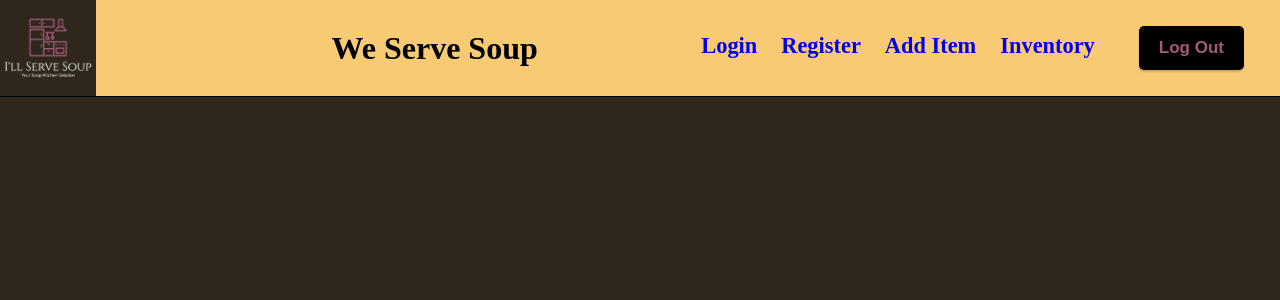
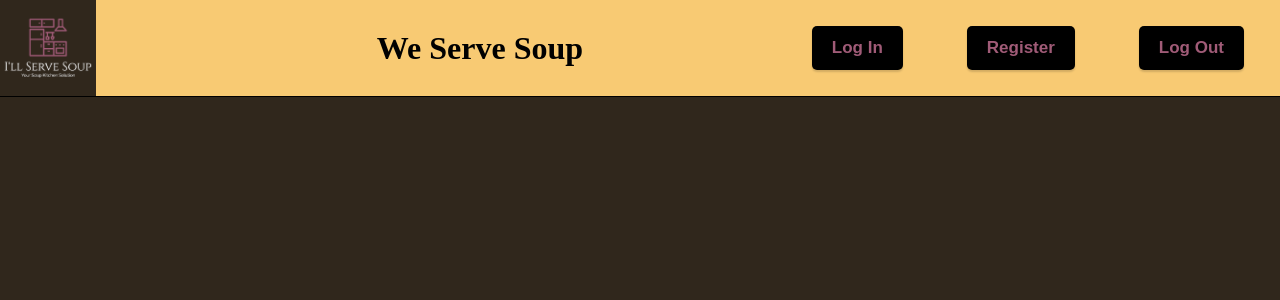
Before and after one commit to yorkcook/FE, a React (Create React App) app in the folder soup/: page /inventory in a window 1280 px wide. Shown: the top 300 px of the page. Built offline with nearby package versions, Linux system fonts and the light colour scheme.

Commit message:
WIP: Nav Bar modified

```diff
--- a/soup/src/App.css
+++ b/soup/src/App.css
@@ -50,7 +50,7 @@
 }
 
 .headline {
-  color: white;
+  color: red;
 }
 
 .quantity {
--- a/soup/src/App.js
+++ b/soup/src/App.js
@@ -4,7 +4,7 @@
 import { Route } from "react-router-dom";
 import AddItemForm from "./components/AddItemForm.js";
 
-import NavBar from "./components/NavBar/NavBar";
+import NavBar from "./components/NavBar";
 
 import Registration from "./components-york/Registration";
 import PrivateRoute from "./components-york/PrivateRoute";
@@ -16,7 +16,7 @@
 
 import "./Registration.css";
 
-import Login from "./components/Login/Login";
+import Login from "./components/Login";
 
 function App() {
   return (
--- a/soup/src/components/IngredientsCard.js
+++ b/soup/src/components/IngredientsCard.js
@@ -23,6 +23,12 @@
 
   return (
     <div>
+      <Link to="/add-item" className="links">
+        <button>Add Item</button>
+      </Link>
+      <Link to="/inventory" className="links">
+        <button>Inventory</button>
+      </Link>
       <div className="page">
         {props.card.map(item => {
           return (
--- a/soup/src/components/NavBar/NavBar.js
+++ b/soup/src/components/NavBar.js
@@ -1,6 +1,6 @@
 import React from "react";
 import { Link } from "react-router-dom";
-import Logo from "../../img/logo.png";
+import Logo from "../img/logo.png";
 
 export default function NavBar() {
   const logOut = () => {
@@ -13,16 +13,10 @@
       <h1>We Serve Soup</h1>
       <div className="navBox">
         <Link to="/login" className="links">
-          Login
+          <button>Log In</button>
         </Link>
         <Link to="/registration" className="links">
-          Register
-        </Link>
-        <Link to="/add-item" className="links">
-          Add Item
-        </Link>
-        <Link to="/inventory" className="links">
-          Inventory
+          <button>Register</button>
         </Link>
         <Link to="/" className="links">
           <button onClick={logOut}>Log Out</button>
```
Also changed, not shown: soup/src/components/PrivateRoute.js (added, +17 -0 lines), soup/src/components/Login.js (renamed from soup/src/components/Login/Login.js).
